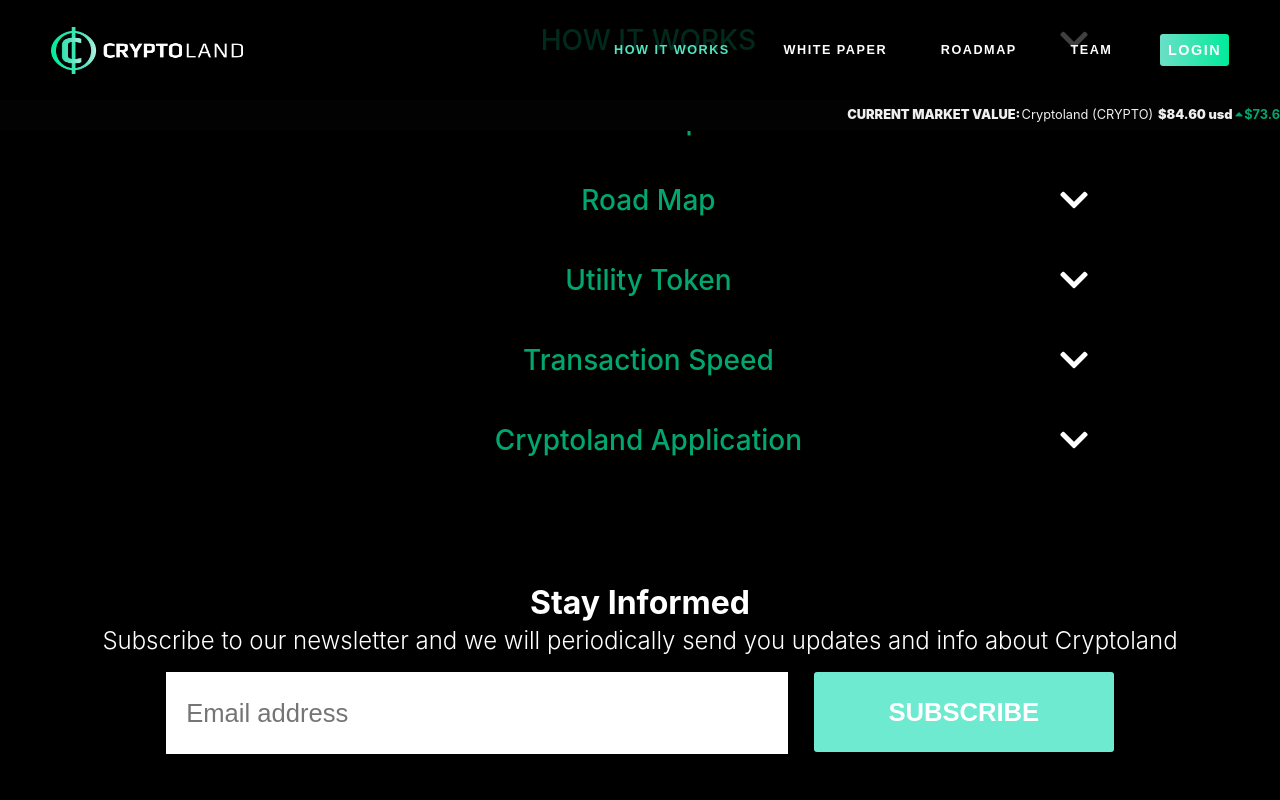
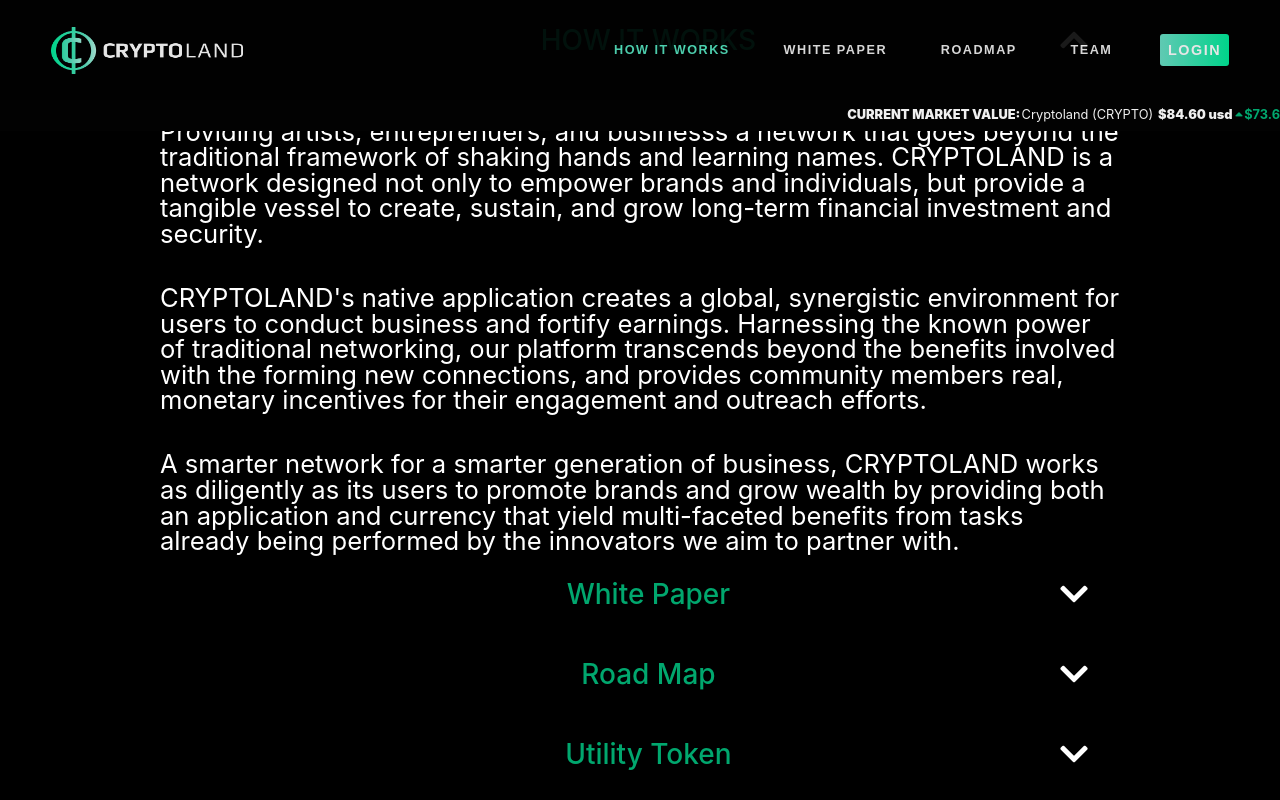
Before and after one commit to CryptoLand-Coin/webApp, a React (Create React App) app in the folder cryptoland/: page / in a window 1280 px wide. Both pictures are taken after a click on the button "HOW IT WORKS". Shown: the part 761-1561 px from the top of the page. Built offline with nearby package versions, Linux system fonts and the light colour scheme.

Commit message:
Edits to Navbar, and Accordion components
Consolidated all accordion functionality to AccordianMenu

Changed color scheme to navbar when user scrolls past hero section

```diff
--- a/cryptoland/src/components/AboutCrypto.js
+++ b/cryptoland/src/components/AboutCrypto.js
@@ -1,29 +1,11 @@
 import React from 'react'
-import { AccordianSectionContainer, AccordianTextContainer } from '../styles'
 import AcordianMenu from './Accordian/AccordianMenu'
 
-export default class extends React.Component {
-    state ={
-      isShowing: false
-    }
-
-    clickHandler = () => {
-      this.setState({ isShowing: !this.state.isShowing });
-    };
-
-    render() {
+function AboutCrypto() {
   return (
-        <AccordianSectionContainer id="howitworks">
-          <AcordianMenu
-            clickHandler={this.clickHandler}
-            text={'HOW IT WORKS'}
-            isShowing={this.state.isShowing}
-          />
-          {this.state.isShowing && (
-            <AccordianTextContainer style={{
-
-            }}>
-
+    <>
+      <AcordianMenu text={'HOW IT WORKS'}>
+        <>
           <p>
             Providing artists, entreprenuers, and businesss a network that goes beyond the traditional framework of shaking hands and learning names. CRYPTOLAND is a network designed not only to empower brands and individuals, but provide a tangible vessel to create, sustain, and grow long-term financial investment and security. </p>
 
@@ -33,9 +15,10 @@ export default class extends React.Component {
           <p>
             A smarter network for a smarter generation of business, CRYPTOLAND works as diligently as its users to promote brands and grow wealth by providing both an application and currency that yield multi-faceted benefits from tasks already being performed by the innovators we aim to partner with.
             </p>
-            </AccordianTextContainer>
-          )}
-        </AccordianSectionContainer>
+        </>
+      </AcordianMenu>
+    </>
   );
 }
-  }
+
+export default AboutCrypto
--- a/cryptoland/src/components/Accordian/AccordianMenu.js
+++ b/cryptoland/src/components/Accordian/AccordianMenu.js
@@ -1,9 +1,16 @@
 import React, { Component } from 'react'
-import { AcordianBarContainer } from '../../styles'
+import { withRouter } from 'react-router-dom'
 
-export default class extends Component {
+import {
+  AccordianSectionContainer,
+  AccordianTextContainer,
+  AcordianBarContainer
+} from '../../styles'
+
+class AcordianMenu extends Component {
   state = {
-    chevronSize: ''
+    chevronSize: '',
+    isShowing: false
   }
 
   componentDidMount() {
@@ -17,14 +24,41 @@ export default class extends Component {
       })
     }
   }
+
+  clickHandler = () => {
+    this.setState({ isShowing: !this.state.isShowing });
+  };
+
   render() {
+    const hashLocation = this.props.history.location.hash
+    const lowerText = this.props.text.toLowerCase()
+    const splitTextArr = lowerText.split(' ')
+    const joinText = splitTextArr.join('')
+
     return(
-        <AcordianBarContainer onClick={this.props.clickHandler} color={this.props.color}>
+      <AccordianSectionContainer id={`${joinText}`}>
+
+        <AcordianBarContainer
+          onClick={this.clickHandler}
+          color={this.props.color}
+        >
             <div>
                 <p>{this.props.text}</p>
-                {this.props.isShowing ? <i className={`fas fa-chevron-up ${this.state.chevronSize}`} /> : <i className={`fas fa-chevron-down ${this.state.chevronSize}`} />}
+                {this.state.isShowing || hashLocation.includes(joinText) ? <i className={`fas fa-chevron-up ${this.state.chevronSize}`} /> : <i className={`fas fa-chevron-down ${this.state.chevronSize}`} />}
             </div>
         </AcordianBarContainer>
+
+        {this.state.isShowing || hashLocation.includes(joinText) ? (
+          <AccordianTextContainer>
+            {this.props.children}
+          </AccordianTextContainer>
+          ) : null
+        }
+
+      </AccordianSectionContainer>
+
     )
   }
 }
+
+export default withRouter(AcordianMenu)
--- a/cryptoland/src/components/Buttons/HashButton.js
+++ b/cryptoland/src/components/Buttons/HashButton.js
@@ -8,7 +8,7 @@ function HashButton(props) {
        <ButtonContainer
         noDecoration
         noBackground
-        textColor={`${props.location.hash === props.accordianId ? '#55E2BE' : !props.isInHero ? '#020202' : "white"}`}
+        textColor={`${props.location.hash === props.accordianId ? '#55E2BE' : '#efefef'}`}
         fontSize="0.925em"
         fontWeight="900"
         letterSpacing="1.5px"
--- a/cryptoland/src/components/CryptolandApplication.js
+++ b/cryptoland/src/components/CryptolandApplication.js
@@ -1,26 +1,11 @@
 import React from 'react';
-import { AccordianSectionContainer, AccordianTextContainer } from '../styles';
 import AcordianMenu from './Accordian/AccordianMenu';
 
-export default class extends React.Component {
-  state = {
-    isShowing: false
-  };
-
-  clickHandler = () => {
-    this.setState({ isShowing: !this.state.isShowing });
-  };
-
-  render() {
+function CryptolandApplication() {
     return (
-      <AccordianSectionContainer>
-        <AcordianMenu
-          clickHandler={this.clickHandler}
-          text={'Cryptoland Application'}
-          isShowing={this.state.isShowing}
-        />
-        {this.state.isShowing && (
-          <AccordianTextContainer style={{}}>
+      <>
+        <AcordianMenu text={'Cryptoland Application'}>
+          <>
             <p>
               The CRYPTOLAND mobile application gives community members a
               networking environment that provides a podium to share brilliant
@@ -45,9 +30,11 @@ export default class extends React.Component {
               community members to other brilliant minds and a brilliant
               financial future.
             </p>
-          </AccordianTextContainer>
-        )}
-      </AccordianSectionContainer>
+          </>
+        </AcordianMenu>
+      </>
     );
-  }
+
 }
+
+export default CryptolandApplication
--- a/cryptoland/src/components/Navigation.js
+++ b/cryptoland/src/components/Navigation.js
@@ -124,7 +124,7 @@ class Navigation extends Component {
               </div>
               <MenuButton
                 open={this.state.menuOpen}
-                color={this.state.isInHero ? 'white' : '#020202'}
+                color={'white'}
                 onClick={()=>this.handleMenuClick()}
               />
             </HamburgerMenuContainer>
--- a/cryptoland/src/components/RoadMap.js
+++ b/cryptoland/src/components/RoadMap.js
@@ -1,25 +1,11 @@
 import React from 'react'
-import { AccordianSectionContainer, RoadMapContainer } from '../styles'
+import { RoadMapContainer } from '../styles'
 import AcordianMenu from './Accordian/AccordianMenu'
 
-export default class extends React.Component {
-    state ={
-      isShowing: false
-    }
-
-    clickHandler = () => {
-      this.setState({ isShowing: !this.state.isShowing });
-    };
-
-    render() {
+function RoadMap() {
   return (
-        <AccordianSectionContainer id="roadmap">
-          <AcordianMenu
-            clickHandler={this.clickHandler}
-            text={'Road Map'}
-            isShowing={this.state.isShowing}
-          />
-          {this.state.isShowing && (
+    <>
+      <AcordianMenu text={'Road Map'}>
         <RoadMapContainer>
 
           <div>
@@ -68,8 +54,9 @@ export default class extends React.Component {
 
           </div>
         </RoadMapContainer>
-          )}
-        </AccordianSectionContainer>
+      </AcordianMenu>
+    </>
   );
 }
-  }
+
+export default RoadMap
--- a/cryptoland/src/components/TransactionSpeed.js
+++ b/cryptoland/src/components/TransactionSpeed.js
@@ -1,26 +1,11 @@
 import React from 'react';
-import { AccordianSectionContainer, AccordianTextContainer } from '../styles';
 import AcordianMenu from './Accordian/AccordianMenu';
 
-export default class extends React.Component {
-  state = {
-    isShowing: false
-  };
-
-  clickHandler = () => {
-    this.setState({ isShowing: !this.state.isShowing });
-  };
-
-  render() {
+function TransactionSpeed() {
     return (
-      <AccordianSectionContainer>
-        <AcordianMenu
-          clickHandler={this.clickHandler}
-          text={'Transaction Speed'}
-          isShowing={this.state.isShowing}
-        />
-        {this.state.isShowing && (
-          <AccordianTextContainer style={{}}>
+      <>
+        <AcordianMenu text={'Transaction Speed'}>
+          <>
             <p>
               Boasting one of the fastest transaction speeds in the
               Cryptocurrency Industry, outpacing even the most tenured coins,
@@ -48,9 +33,10 @@ export default class extends React.Component {
               create, sustain, and grow long-term financial investment and
               security.
             </p>
-          </AccordianTextContainer>
-        )}
-      </AccordianSectionContainer>
+          </>
+        </AcordianMenu>
+      </>
     );
-  }
 }
+
+export default TransactionSpeed
--- a/cryptoland/src/components/UtilityToken.js
+++ b/cryptoland/src/components/UtilityToken.js
@@ -1,26 +1,12 @@
 import React from 'react';
-import { AccordianSectionContainer, AccordianTextContainer } from '../styles';
+
 import AcordianMenu from './Accordian/AccordianMenu';
 
-export default class extends React.Component {
-  state = {
-    isShowing: false
-  };
-
-  clickHandler = () => {
-    this.setState({ isShowing: !this.state.isShowing });
-  };
-
-  render() {
+function UtilityToken() {
   return (
-      <AccordianSectionContainer>
-        <AcordianMenu
-          clickHandler={this.clickHandler}
-          text={'Utility Token'}
-          isShowing={this.state.isShowing}
-        />
-        {this.state.isShowing && (
-          <AccordianTextContainer style={{}}>
+    <>
+      <AcordianMenu text={'Utility Token'}>
+        <>
           <p>
             The CRYPTO Utility Token is a globally recognized, intelligent
             currency. In an innovative economic climate that demands
@@ -51,9 +37,10 @@ export default class extends React.Component {
             while we simultaneously facilitate the growth of their financial
             future.
           </p>
-          </AccordianTextContainer>
-        )}
-      </AccordianSectionContainer>
+        </>
+      </AcordianMenu>
+    </>
   );
 }
-}
+
+export default UtilityToken
--- a/cryptoland/src/components/WhitePaper.js
+++ b/cryptoland/src/components/WhitePaper.js
@@ -1,25 +1,11 @@
 import React from 'react'
-import { AccordianSectionContainer } from '../styles'
+
 import AcordianMenu from './Accordian/AccordianMenu'
 
-export default class extends React.Component {
-    state ={
-      isShowing: false
-    }
-
-    clickHandler = () => {
-      this.setState({ isShowing: !this.state.isShowing });
-    };
-
-    render() {
+function WhitePaper() {
   return (
-        <AccordianSectionContainer id="whitepaper">
-          <AcordianMenu
-            clickHandler={this.clickHandler}
-            text={'White Paper'}
-            isShowing={this.state.isShowing}
-          />
-          {this.state.isShowing && (
+    <>
+      <AcordianMenu text={'White Paper'}>
         <div
           style={{
             marginTop: '100px',
@@ -40,8 +26,9 @@ export default class extends React.Component {
             </div>
           </div>
         </div>
-          )}
-        </AccordianSectionContainer>
+      </AcordianMenu>
+    </>
   );
+
 }
-  }
+export default WhitePaper
--- a/cryptoland/src/styles/Navigation.js
+++ b/cryptoland/src/styles/Navigation.js
@@ -8,7 +8,8 @@ export const NavigationContainer = styled.div`
     align-items: center;
     position: fixed;
     z-index: 1;
-    background-color: ${props => props.isInHero ? 'rgba(0,0,0,0.75)' : '#efefef'};
+    opacity: ${props => props.isInHero ? '0.9' : '1'}
+    background-color: #020202;
     transition: all 0.2s ease;
 
 
@@ -61,10 +62,10 @@ export const HamburgerMenuContainer = styled.div`
   top: 0;
   left: 0;
   z-index: 1000;
-  opacity: 0.9;
+  opacity: ${props => props.isInHero ? '0.9' : '1'}
   display: flex;
   align-items: center;
-  background-color: ${props => props.isInHero ? '#020202' : '#efefef'};
+  background-color: #020202;
   width: 100%;
   color: white;
   height: 75px;
@@ -132,9 +133,9 @@ export const MenuContainer = styled.div`
   width: 100vw;
   display: flex;
   flex-direction: column;
-  background-color: ${props => props.isInHero ? '#020202' : '#efefef'};
+  background-color: #020202;
   opacity: 0.95;
-  color: ${props => props.isInHero ? '#efefef' : '#020202 '};
+  color: #efefef;
   transition: height 0.3s ease;
   z-index: 2;
 
@@ -158,8 +159,7 @@ export const MenuItemContainer = styled.div`
     animation-delay: ${props => props.delay};
 
     a {
-      color: ${props => props.hover ? 'gray'
-      : props.isInHero ? '#efefef' : '#020202'};
+      color: ${props => props.hover ? 'gray': '#efefef'};
       text-decoration: none;
     }
   }
```
Also changed, not shown: cryptoland/src/styles/Ticker.js (+3 -4 lines). Lines whose indentation alone changed are shown as unchanged.
